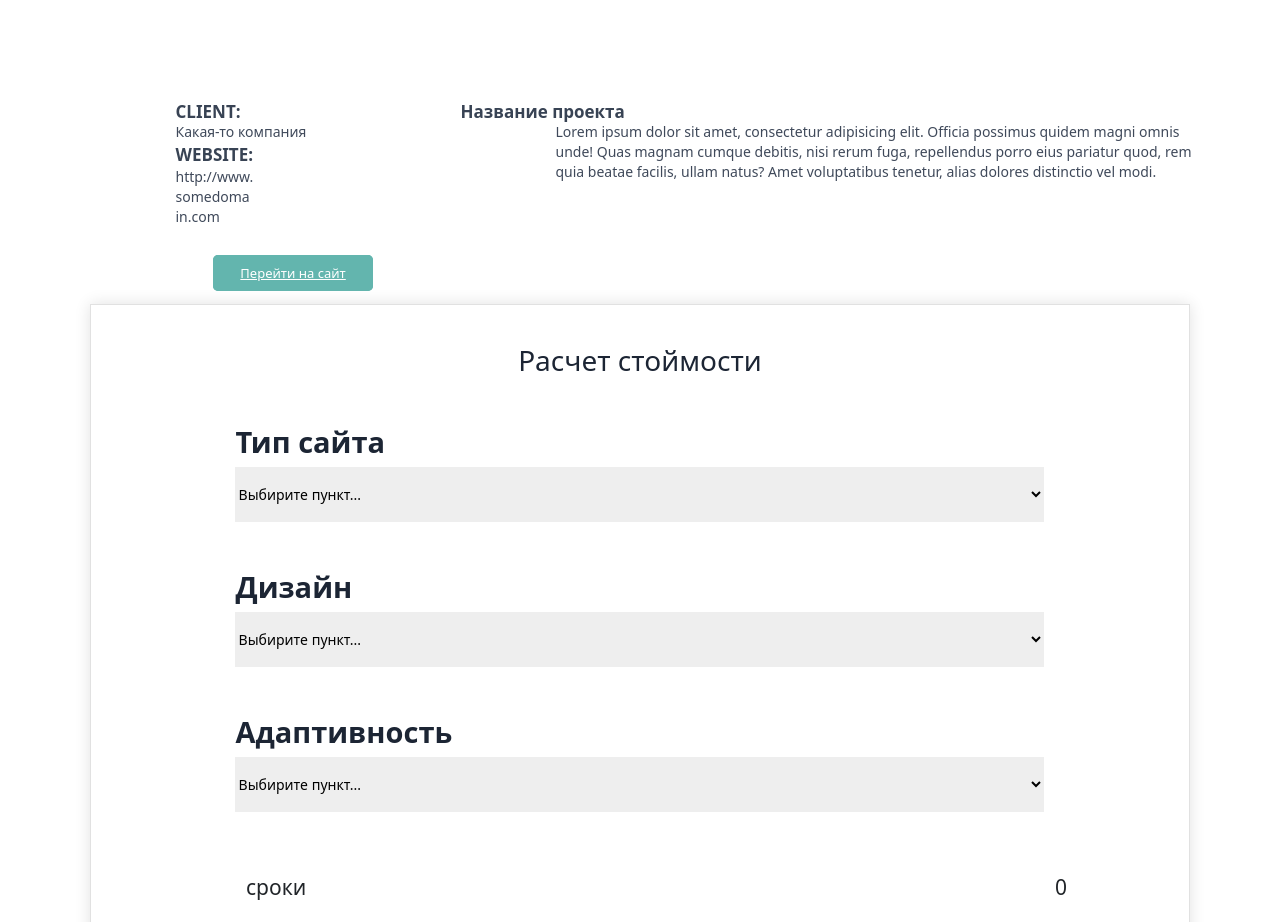
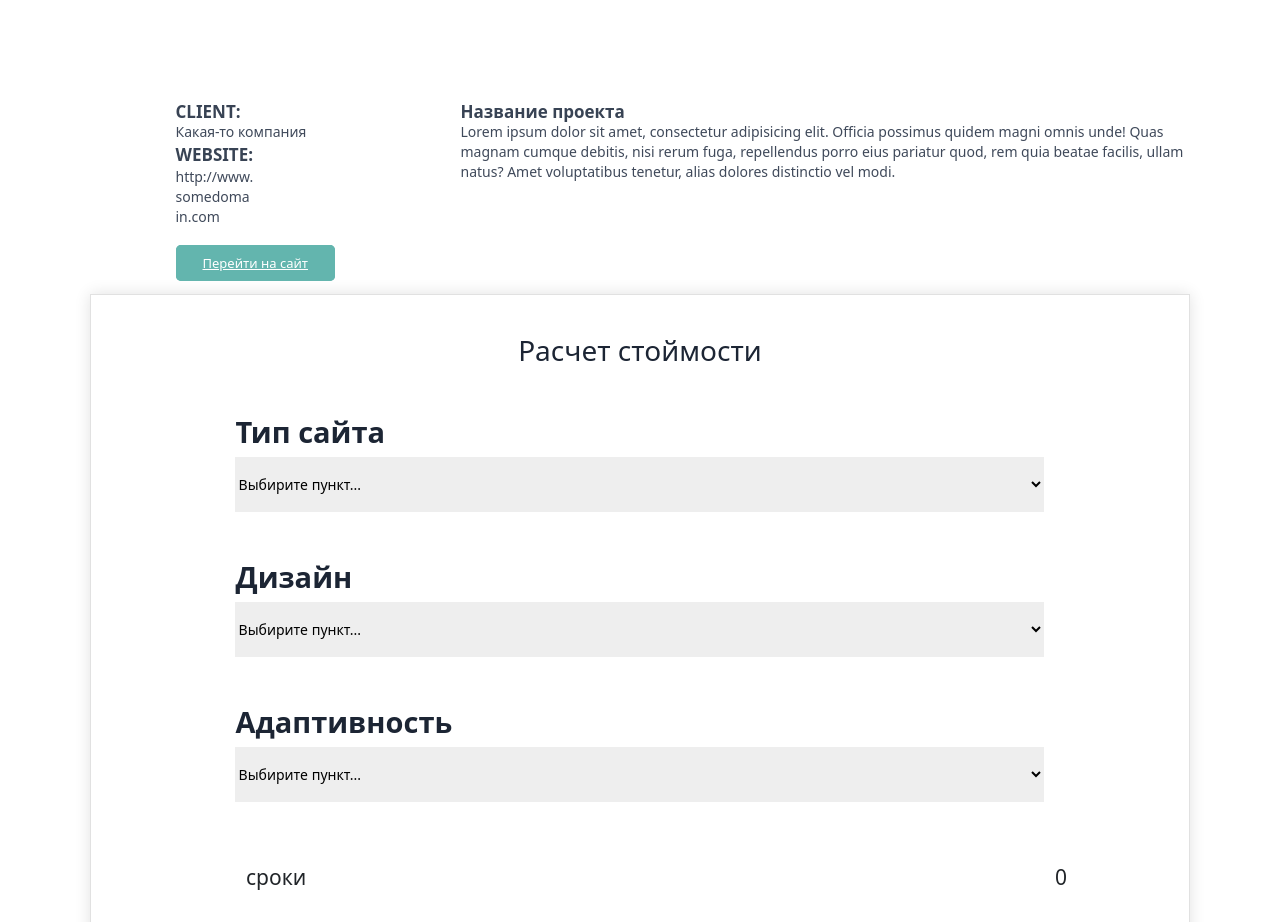
Before and after one commit to nikmatveev/nikmatveev.github.io, a plain HTML site: page crs/index.html in a window 1280 px wide. Shown: the part 2680-3602 px from the top of the page. Drawn offline with nearby package versions, Linux system fonts and the light colour scheme; files whose address does not match are found by name.

Commit message:
исправил ошибки (опять))

```diff
--- a/crs/css/style.css
+++ b/crs/css/style.css
@@ -5,11 +5,9 @@
 	font-weight: normal;
 	font-style: normal;
 }
-
 body{
     font-family: 'frangot', Arial, sans-serif;
 }
-
 nav{
     width: 100%;
     height: 60px;
@@ -17,7 +15,6 @@ nav{
     position: fixed;
     z-index: 5;
 }
-
 .logo{
     color: #fff;
     font-size: 22px;
@@ -27,11 +24,9 @@ nav{
     -o-animation: comming ease 2s;
     animation: comming ease 2s;
 }
-
 .menu{
     float: left;
 }
-
 .menu li{
     float: left;
     line-height: 60px;
@@ -44,13 +39,11 @@ nav{
     -o-animation: right_nav 1.5s ease forwards;
     animation: right_nav 1.5s ease forwards;
 }
-
 .fon-main{
     width: 100%;
     height: 100%;
     background: url(../img/%D0%9F%D0%B0%D1%80%D0%B5%D0%BD%D1%8C.png) 90% 100%/auto 85% no-repeat , url(../img/%D1%84%D0%BE%D0%BD.jpg) center/cover no-repeat;
 }
-
 .title_container{
     float: left;
     color: #2c384a;
@@ -63,19 +56,16 @@ nav{
     -o-animation-delay: 2s;
     animation-delay: 2s;
 }
-
 .title_container h1{
     font-size: 79.17px;
     font-weight: 600;
     width: 100%;
 }
-
 .title_container h4{
     font-size: 20.83px;
     margin-top: 38px;
     color: #79818d;
 }
-
 .title_container input{
     height: 40px;
     text-align: center;
@@ -125,7 +115,6 @@ nav{
     padding: 0 13px;
 
 }
-
 .skill{
    width: 100%;
     height: 70%;
@@ -134,7 +123,6 @@ nav{
     background-size: 100% 100%;
     float: left;
 }
-
 .skill h2{
 
     margin-top: 107px;
@@ -646,4 +634,6 @@ select{
     .ni, .ei{
         width: 175px;
     }
+    .contacts h2{
+    margin-top: 15%;
 }
--- a/crs/index.html
+++ b/crs/index.html
@@ -156,12 +156,15 @@
             <div class="text_bottom" >Какая-то компания</div>
            <div class="text_top"> WEBSITE:</div>
             <div class="text_botto">http://www.<br>somedoma<br>in.com</div></div>
-            <div class="text_bottom col-8 col-sm-7 offset-1 offset-sm-2">
+            <div class="text_bottom col-8 col-sm-8 offset-1 offset-sm-1">
             Lorem ipsum dolor sit amet, consectetur adipisicing elit. Officia possimus quidem magni omnis unde! Quas magnam cumque debitis, nisi rerum fuga, repellendus porro eius pariatur quod, rem quia beatae facilis, ullam natus? Amet voluptatibus tenetur, alias dolores distinctio vel modi.
             </div>
             </div></div></div>
-             <div class=" sait col-10 offset-2">
+            <div class="container">
+            <div class="row">
+             <div class="sait col-7 offset-1">
             <a href="http://google.com" target="_blank">Перейти на сайт</a></div>
+            <div class="col-1 offset-3"></div></div></div>
 </section>
 
      <section class="opt">
```
